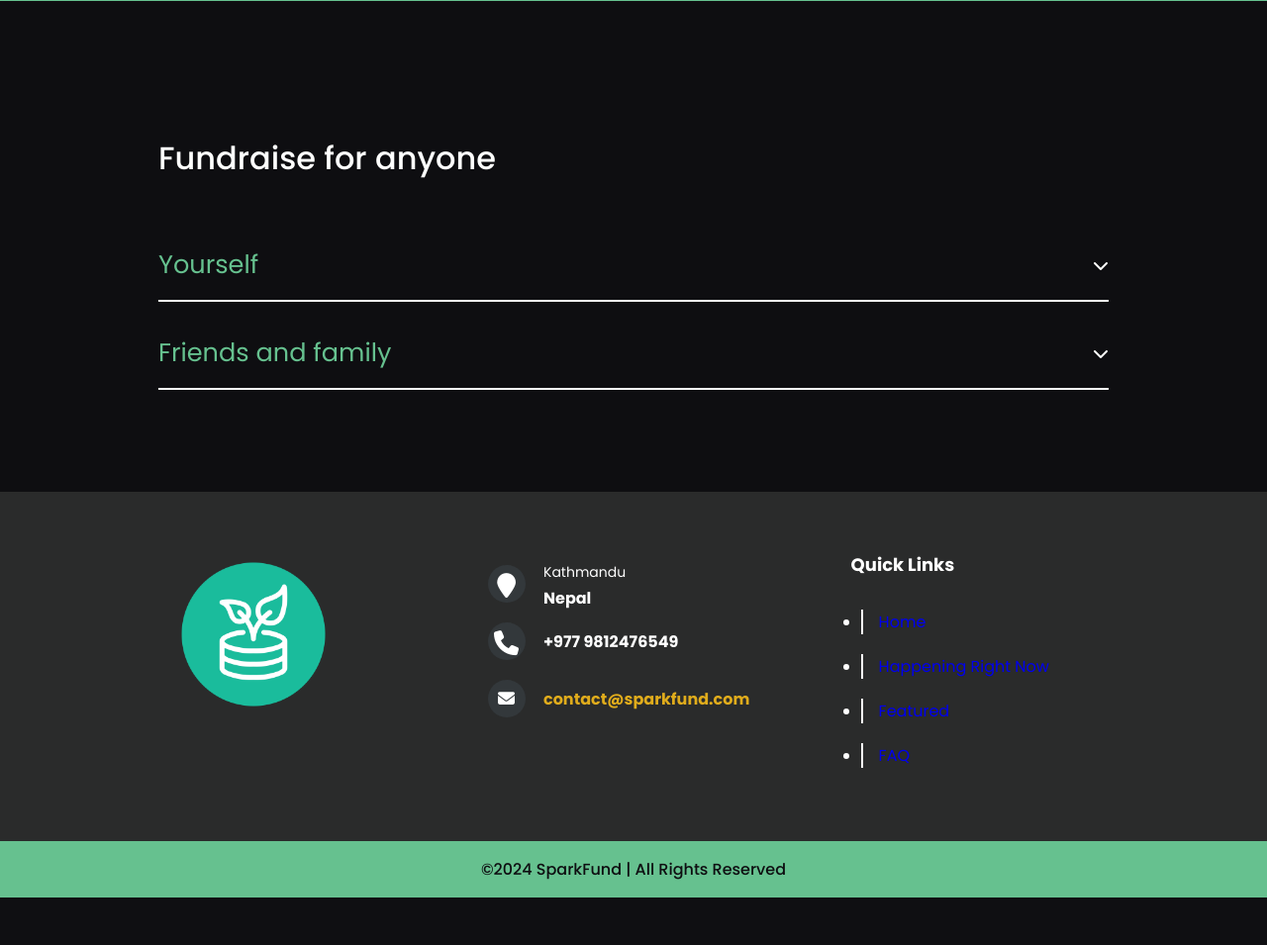
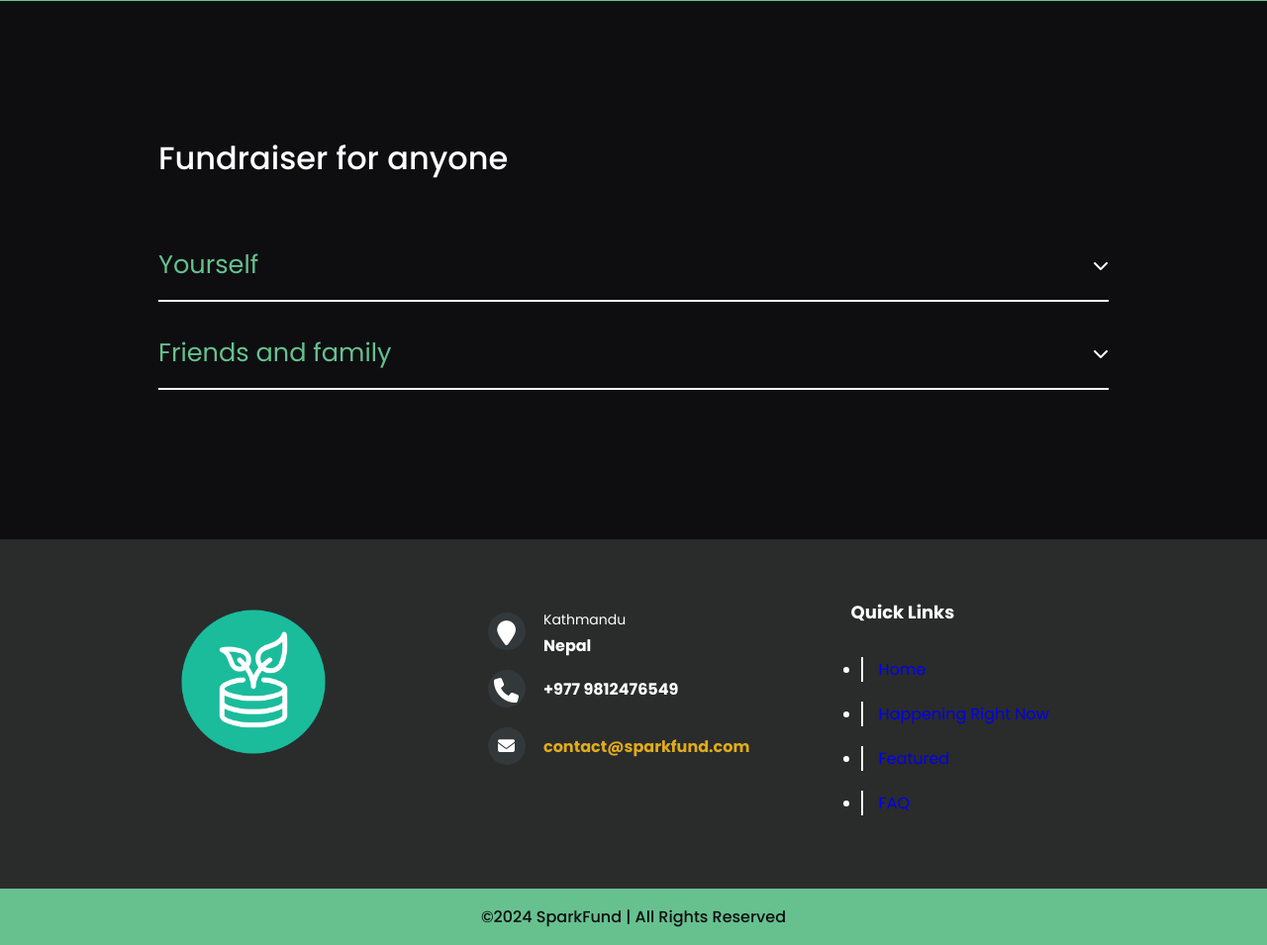
Before and after one commit to saugat077/SparkFund, a PHP site: page /sparkfund/ in a window 1280 px wide. Shown: the part 2576-3531 px from the top of the page at 99% size. Before the commit the page ends 3483 px from the top, so only its background shows below. Run offline with PHP 8.4, Linux system fonts and the light colour scheme; data that the repository does not hold is empty.

Commit message:
FAQ updated

```diff
--- a/inc/components/faq.html
+++ b/inc/components/faq.html
@@ -3,11 +3,12 @@
   <head>
     <meta charset="UTF-8" />
     <meta name="viewport" content="width=device-width, initial-scale=1.0" />
-    <title>Document</title>
+    <title>FAQ</title>
   </head>
   <body>
     <section class="faq-container">
-      <h2 class="title">Fundraise for anyone</h2>
+      <h2 class="title">Fundraiser for anyone</h2>
+
       <!-- First Question -->
       <div class="faq">
         <div class="question">
@@ -18,6 +19,7 @@
           <p>Funds are delivered to your Khalti account directly.</p>
         </div>
       </div>
+
       <!-- Second Question -->
       <div class="faq">
         <div class="question">
--- a/inc/css/faq.css
+++ b/inc/css/faq.css
@@ -4,7 +4,7 @@
   justify-content: center;
   flex-direction: column;
   width: 100%;
-  margin: 0rem 0rem 3rem 0rem;
+  margin: 0rem 0rem 6rem 0rem;
 }
 
 /* FAQs */
```
